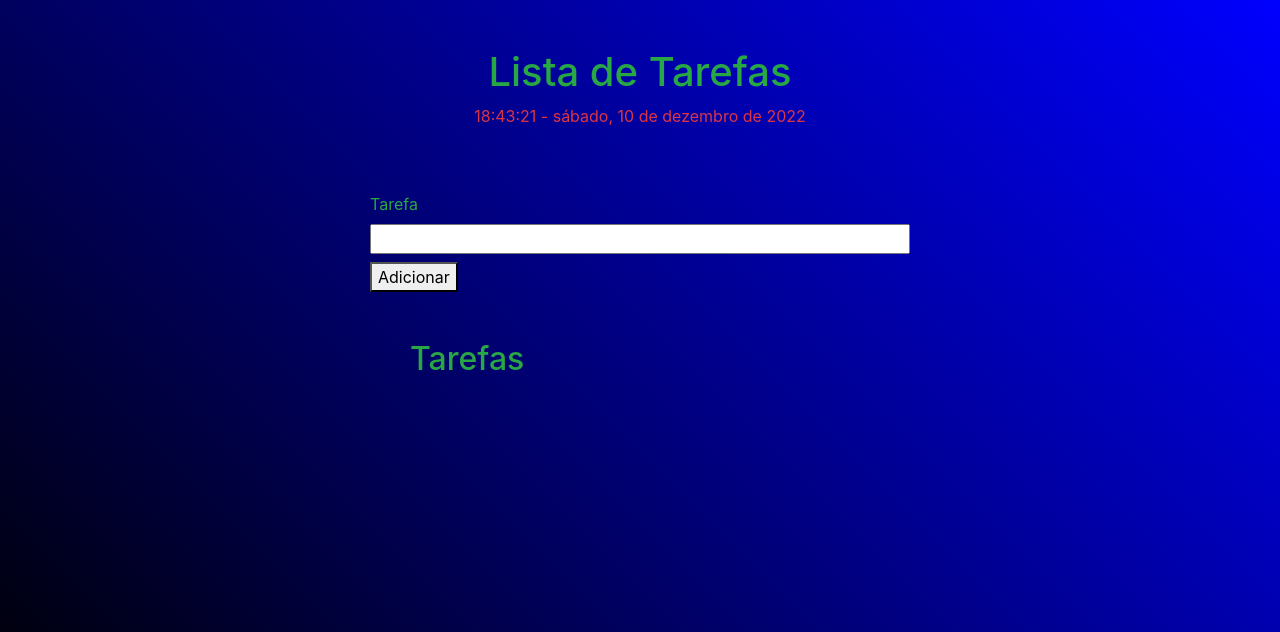
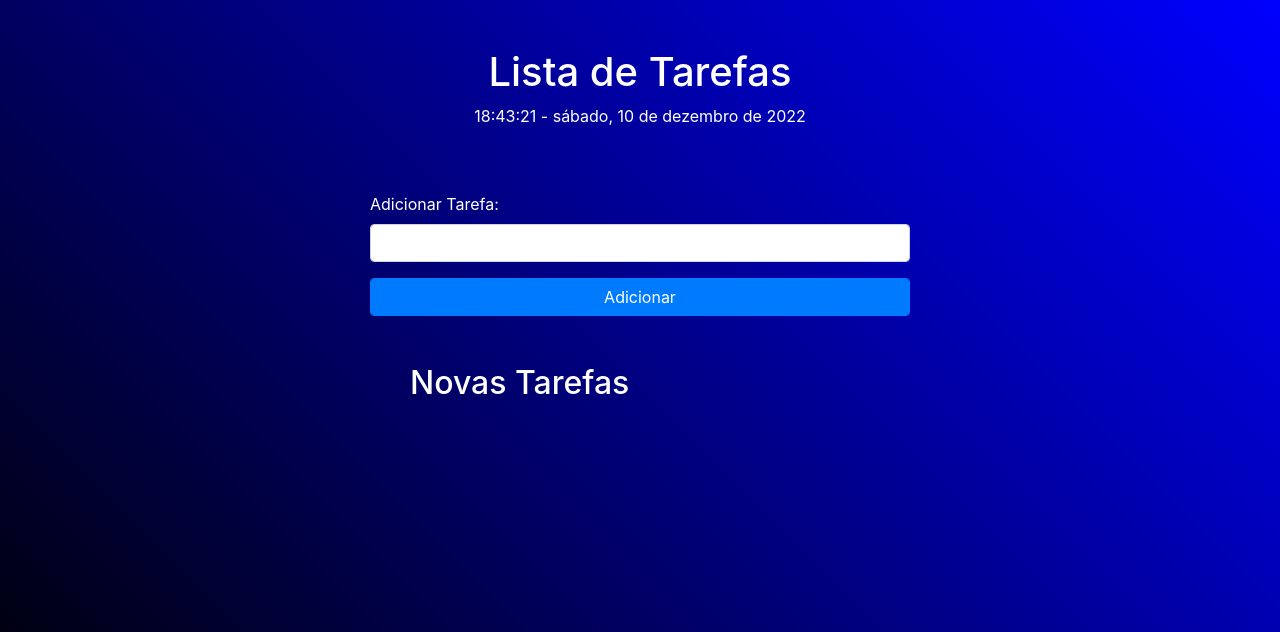
Before and after one commit to DavidBarbosa425/PortfolioOficial, a plain HTML site: page tarefas/index.html in a window 1280 px wide. Shown: the top 632 px of the page. Drawn offline with nearby package versions, Linux system fonts and the light colour scheme.

Commit message:
atualizãcao lista de tarefas

```diff
--- a/tarefas/assets/CSS/style.css
+++ b/tarefas/assets/CSS/style.css
@@ -2,9 +2,6 @@ body {
     background-image: linear-gradient(45deg, #000000, blue);
 }
 
-input {
-    width: 100%;
-}
 
 .taskList {
     background-color: rgba(255, 255, 255, 0.452);
--- a/tarefas/assets/JS/tarefa.js
+++ b/tarefas/assets/JS/tarefa.js
@@ -44,6 +44,8 @@ class Tasks {
         btnDelete.classList.add('delete');
         btnDelete.classList.add('mt-2');
         btnDelete.classList.add('mb-2');
+        btnDelete.classList.add('btn');
+        btnDelete.classList.add('btn-primary');
         btnDelete.innerText = 'Excluir'
         li.insertAdjacentElement('afterend' ,btnDelete);
 
--- a/tarefas/index.html
+++ b/tarefas/index.html
@@ -18,25 +18,25 @@
   </head>
   <body>
 
-    <h1 class="text-center text-success mt-5">Lista de Tarefas</h1>
-    <p class="hours text-center text-danger">00:00:00</p>
+    <h1 class="text-center text-white mt-5">Lista de Tarefas</h1>
+    <p class="hours text-center text-white">00:00:00</p>
 
     <section class="container"> <!--Início seção adicionar tarefa-->
         <div class="row">
             <div class="col-md-6 ml-auto mr-auto mt-5">
-                <label class="text-success">Tarefa</label>
-                <input class="inputTasks" type="text">
-                <button class="mt-2 add">Adicionar</button>
+                <label class="text-white">Adicionar Tarefa:</label>
+                <input class="inputTasks form-control" type="text">
+                <button class="add btn btn-primary form-control mt-3">Adicionar</button>
             </div>
         </div>
     </section> <!--Fim seção adicionar tarefa-->
 
 
     <section class="container mt-5"> <!--Início seção tarefa adicionada-->
-        <div class="row text-success">
+        <div class="row text-white">
             <div class="col-md-6 m-auto">
                 <ul class="tasks">
-                    <h2>Tarefas</h2>
+                    <h2>Novas Tarefas</h2>
                 </ul>
             </div>
         </div>
```
